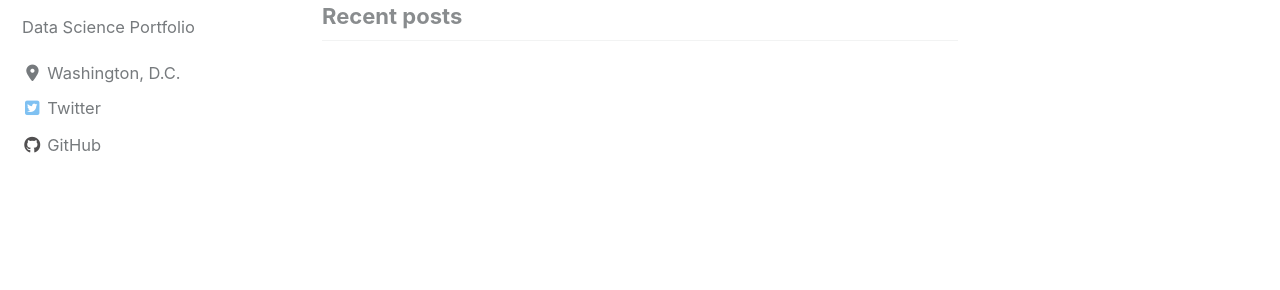
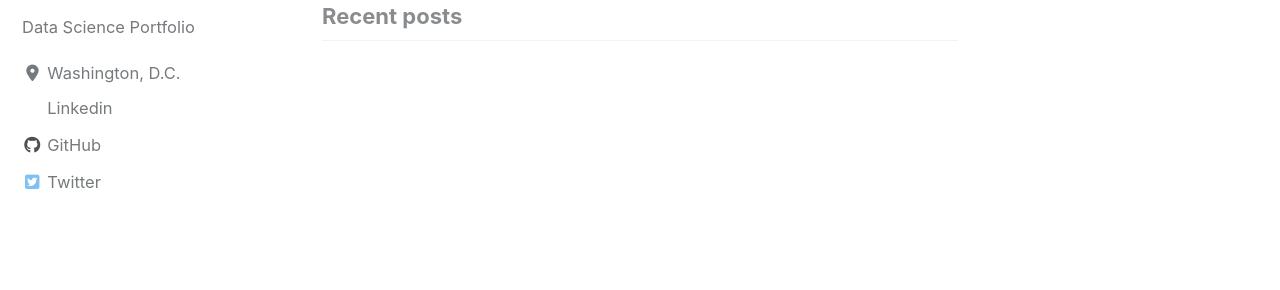
Before and after one commit to tvanpat/tvanpat, a Jekyll site: the page built from index.html, in a window 1280 px wide. Shown: the part 139-429 px from the top of the page. Built offline with Jekyll 4.4.1, drawn with Linux system fonts in a browser that asks for light colours; cached includes are drawn as plain includes; nearby versions of some CDN libraries; the list of posts is cut into pages by our own code.

Commit message:
Update _config.yml

```diff
--- a/_config.yml
+++ b/_config.yml
@@ -116,21 +116,18 @@ author:
     - label: "Email"
       icon: "fas fa-fw fa-envelope-square"
       # url: mailto:your.name@email.com
-    - label: "Website"
-      icon: "fas fa-fw fa-link"
-      # url: "https://your-website.com"
+    - label: "Linkedin"
+      icon: "fab fa-fw fa-linkedin-square"
+      url: "https://twitter.com/descriptdata"
+    - label: "GitHub"
+      icon: "fab fa-fw fa-github"
+      url: "https://github.com/tvanpat"
+
     - label: "Twitter"
       icon: "fab fa-fw fa-twitter-square"
       url: "https://twitter.com/descriptdata"
-    - label: "Facebook"
-      icon: "fab fa-fw fa-facebook-square"
-      # url: "https://facebook.com/"
-    - label: "GitHub"
-      icon: "fab fa-fw fa-github"
-      url: "https://github.com/tvanpat"
-    - label: "Instagram"
-      icon: "fab fa-fw fa-instagram"
-      # url: "https://instagram.com/"
+
+
 
 # Site Footer
 footer:
```
